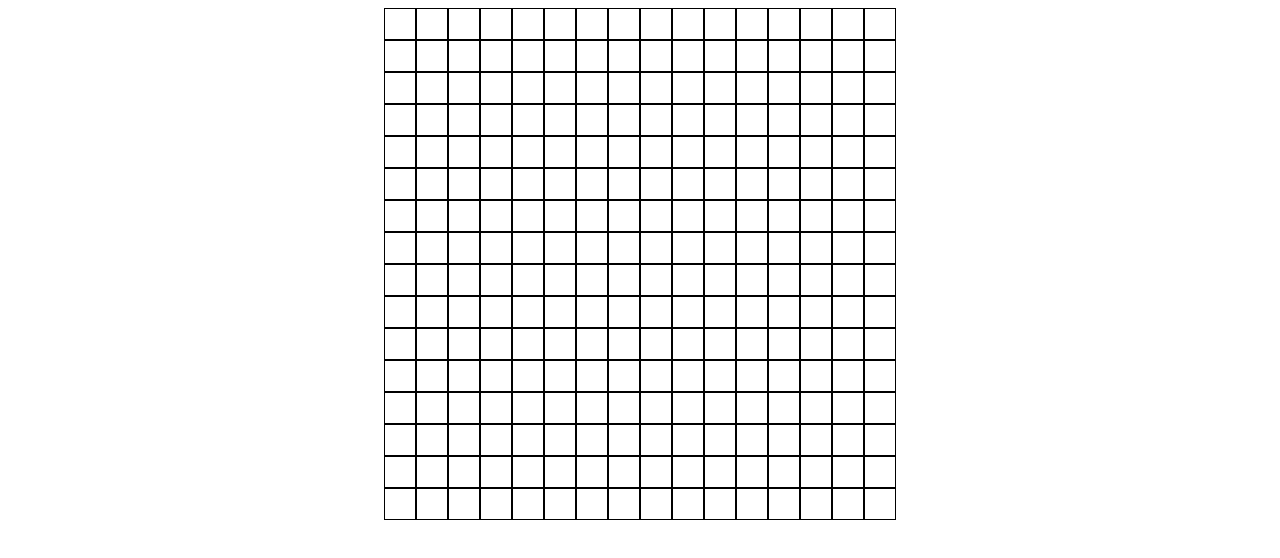
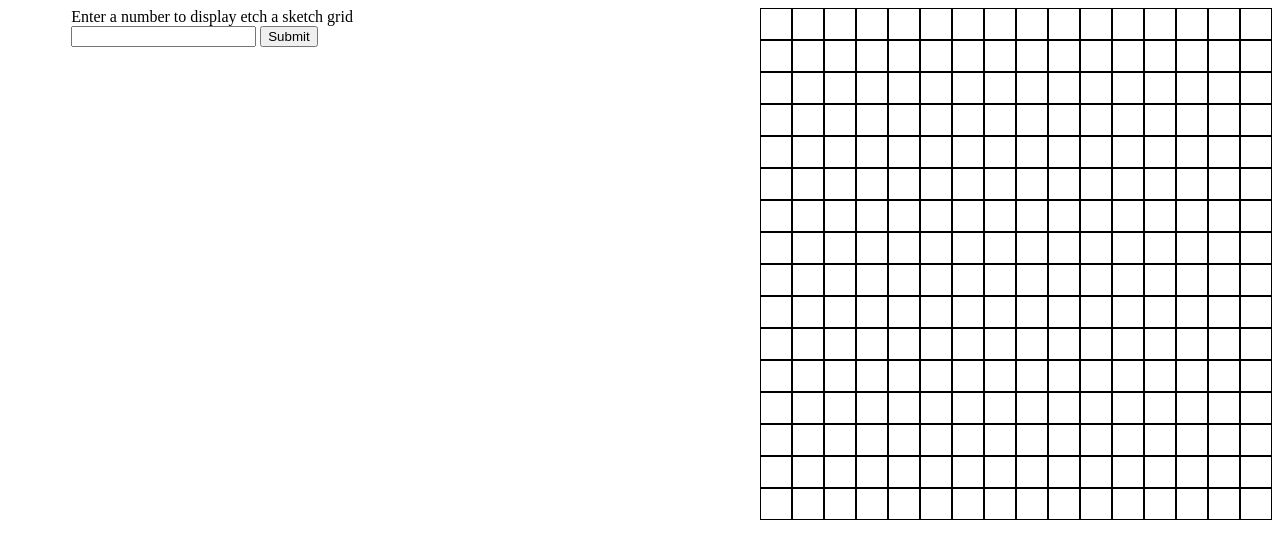
Before and after one commit to Jwfrank3/etch-a-sketch, a plain HTML site: page index.html in a window 1280 px wide. Drawn offline with Linux system fonts and the light colour scheme.

Commit message:
added UI elements for user input to change the grid size.

```diff
--- a/etcha.css
+++ b/etcha.css
@@ -3,5 +3,13 @@
   display: flex;
   justify-content: center;
   flex-wrap: wrap;
-  max-width: 540px;
+  max-width: 512px;
 }
+body {
+  display: flex;
+}
+
+#divInput {
+  margin-right: 20%;
+  margin-left: 5%;
+}
--- a/etcha.js
+++ b/etcha.js
@@ -1,3 +1,12 @@
+const button = document.querySelector("button");
+button.addEventListener("click", () => {
+  const input = document.querySelector("#value").value;
+  Number.parseInt(input);
+  console.log(input);
+});
+
+
+
 function createSquare() {
   const parentDiv = document.querySelector("#parent-div");
   const square = document.createElement("div");
@@ -20,7 +29,7 @@ for (let j = 0; j < 16; j++) {
       const parentDiv = document.querySelector("#parent-div");
       const square = document.createElement("div");
       square.style.cssText =
-        "width: 100px; height: 100px; border: 3px solid black;";
+        "width: 30px; height: 30px; border: 1px solid black;";
       const newLine = document.createElement("br");
       parentDiv.append(square);
       square.append(newLine);
--- a/index.html
+++ b/index.html
@@ -7,6 +7,11 @@
     <link rel="stylesheet" href="etcha.css" />
   </head>
   <body>
+  <div id="divInput">
+    <label for="value">Enter a number to display etch a sketch grid</label>
+    <input type="text" id="value">
+    <button>Submit</button>
+  </div>
     <div id="parent-div"></div>
     <script src="etcha.js"></script>
   </body>
```
